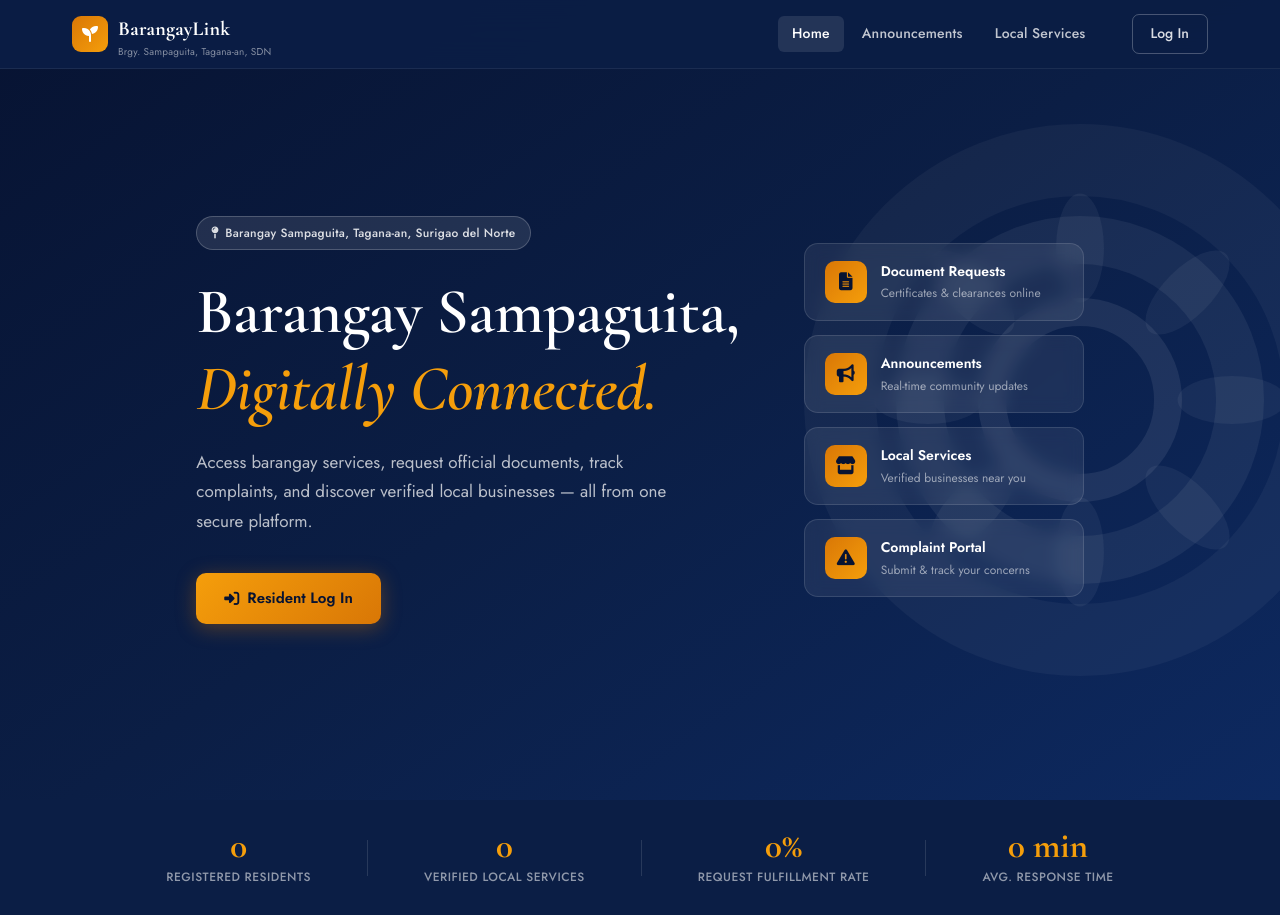
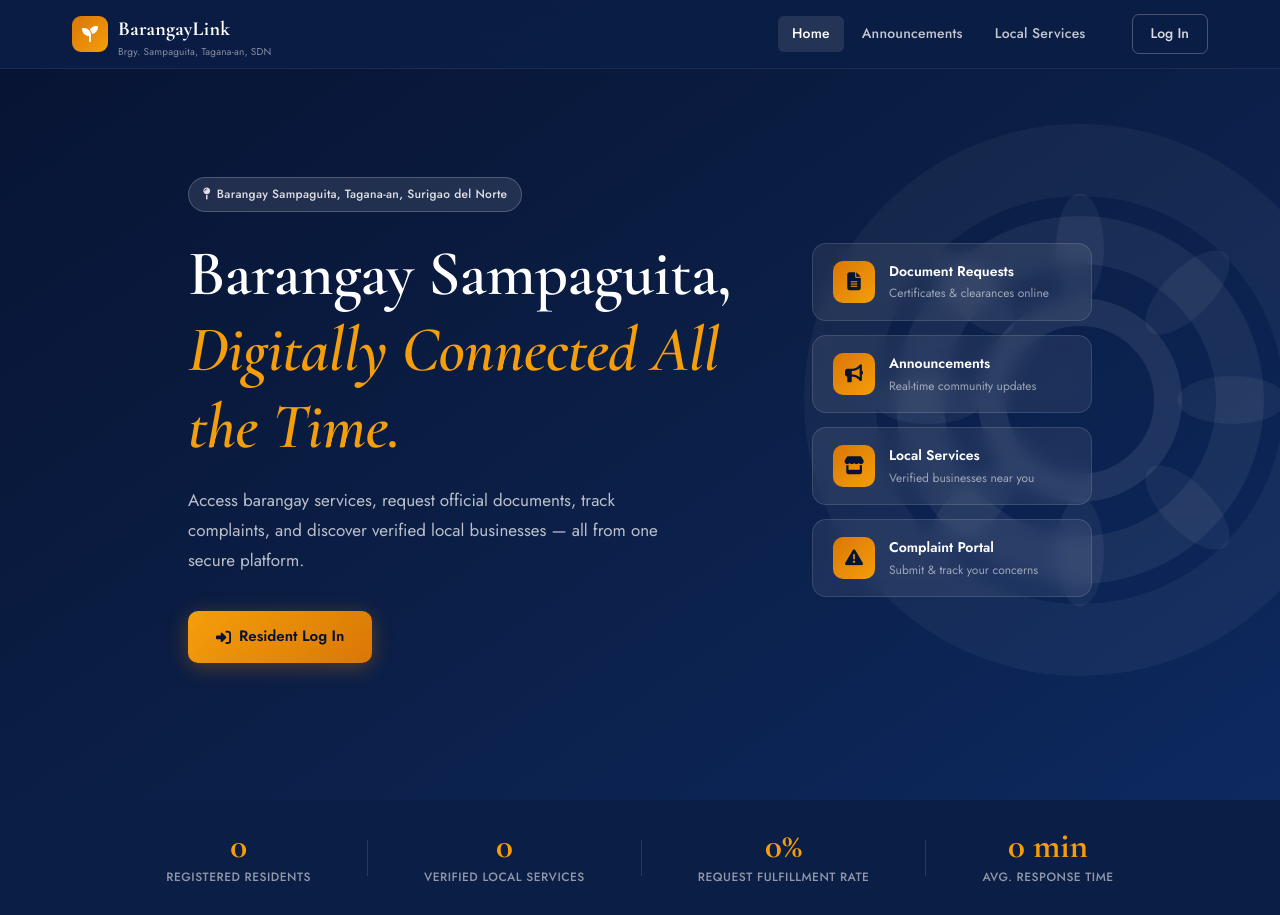
Before and after one commit to 01gem/Barangay-System, a PHP site: page / in a window 1280 px wide. Shown: the top 915 px of the page. Run offline with PHP 8.4, Linux system fonts and the light colour scheme.

Commit message:
Update hero section heading for clarity and emphasis

```diff
--- a/index.php
+++ b/index.php
@@ -49,7 +49,7 @@
     </div>
     <div class="hero-content">
       <div class="hero-pill"><i class="fa-solid fa-map-pin"></i> Barangay Sampaguita, Tagana-an, Surigao del Norte</div>
-      <h1>Barangay Sampaguita,<br /><em>Digitally Connected.</em></h1>
+      <h1>Barangay Sampaguita,<br /><em>Digitally Connected All the Time.</em></h1>
       <p class="hero-sub">Access barangay services, request official documents, track complaints, and discover verified local businesses — all from one secure platform.</p>
       <div class="hero-ctas">
         <a href="pages/login.php" class="btn-hero-primary"><i class="fa-solid fa-right-to-bracket"></i> Resident Log In</a>
```
